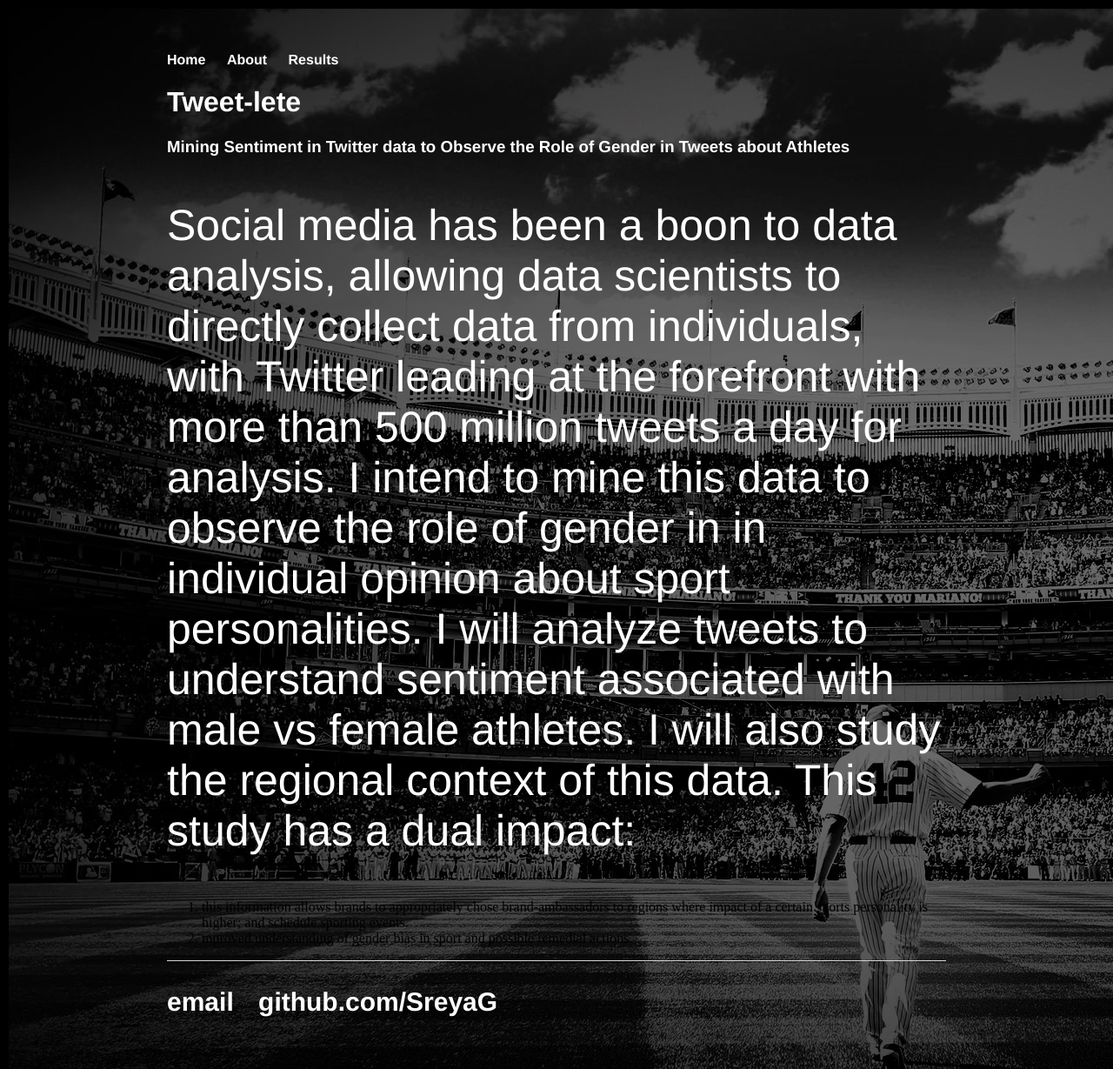
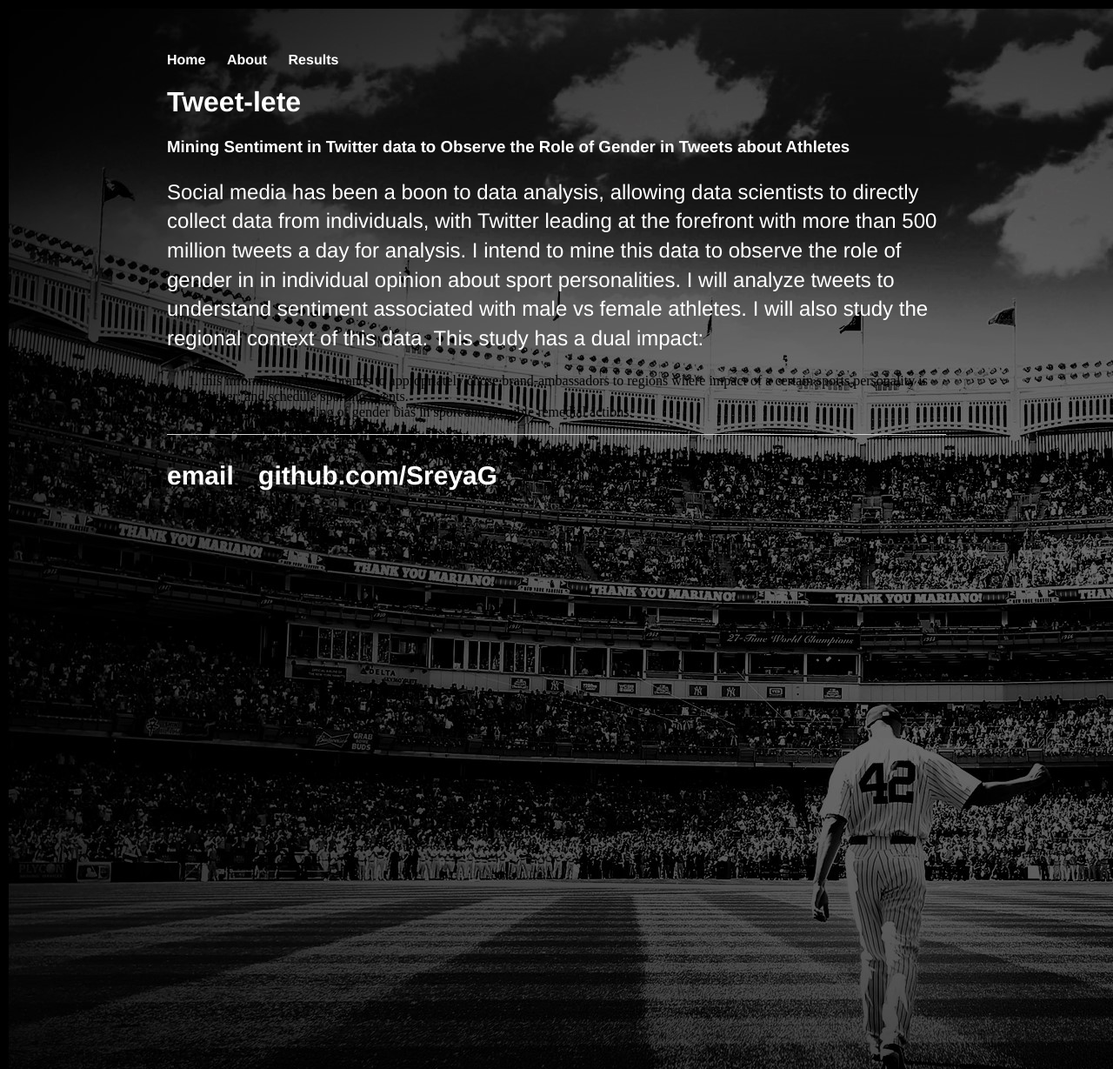
Before and after one commit to SreyaG/SportTweet, a Jekyll site: the page built from index.html, in a window 1280 px wide. Shown: the whole page at 87% size. Built offline with Jekyll 4.4.1, drawn with Linux system fonts in a browser that asks for light colours.

Commit message:
Update main.css

```diff
--- a/css/main.css
+++ b/css/main.css
@@ -33,8 +33,9 @@ h3 {
     font-family:'Helvetica', 'Arial', 'Sans-Serif';
 }
 p {
-    font-size: 50px;
-    color: #FFFFFF;
+    font-size: 1.5em;
+    line-height: 1.4em;
+    color: #FFF;
     font-family:'Helvetica', 'Arial', 'Sans-Serif';
 }
 footer {
```
